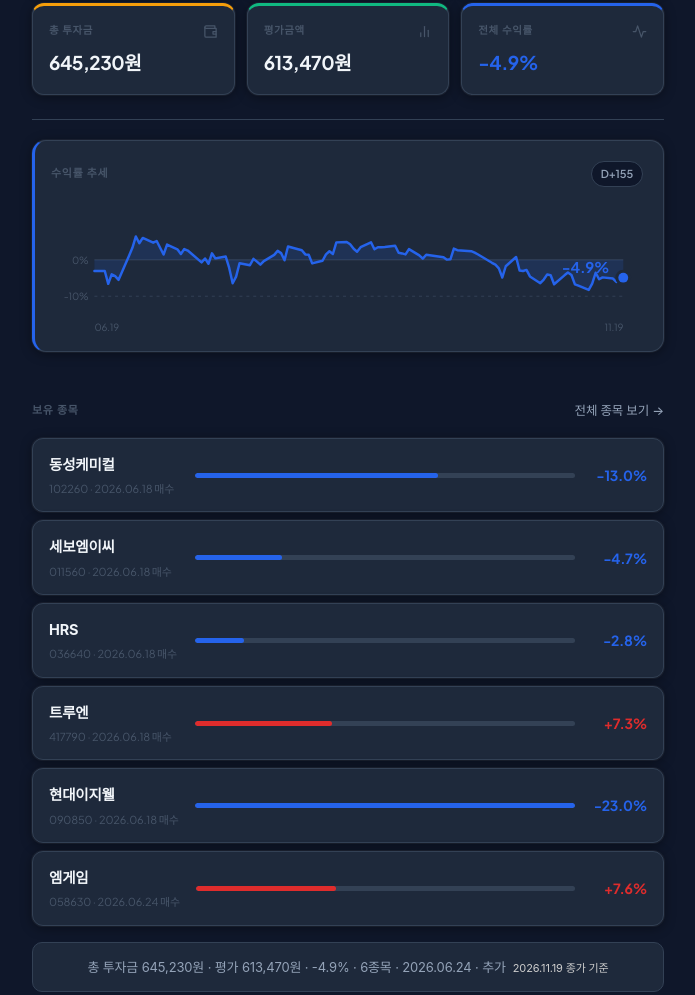
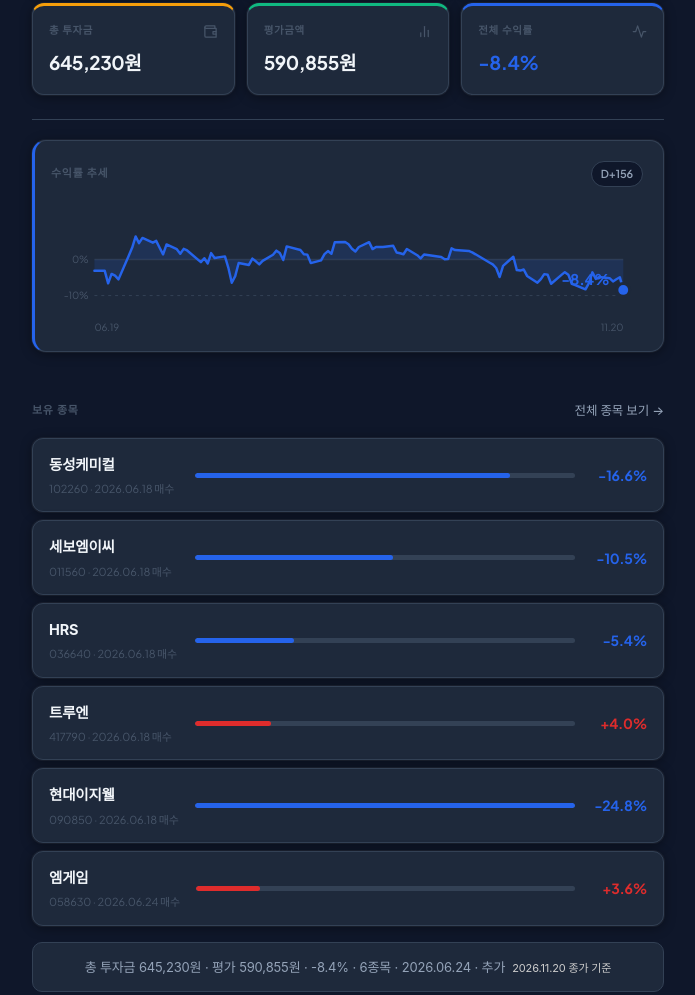
Before and after one commit to jkgoods/value-diary, a plain HTML site: page index.html in a window 1280 px wide. Shown: the part 555-1550 px from the top of the page, without its empty margins (292-987 px from the left). Drawn offline with Linux system fonts and the light colour scheme; a web font is replaced by a local one.

Commit message:
Auto: 현재가 갱신 2026.11.20

```diff
--- a/data/history.json
+++ b/data/history.json
@@ -524,6 +524,11 @@
       "date": "2026.11.19",
       "day": 155,
       "return_pct": -4.92
+    },
+    {
+      "date": "2026.11.20",
+      "day": 156,
+      "return_pct": -8.43
     }
   ]
 }
--- a/index.html
+++ b/index.html
@@ -57,12 +57,12 @@
   </div>
   <div class="stat-card" style="--accent:#10b981">
     <div class="stat-card-header"><span class="stat-label">평가금액</span><svg class="stat-icon" xmlns="http://www.w3.org/2000/svg" viewBox="0 0 24 24" fill="none" stroke="currentColor" stroke-width="2" stroke-linecap="round" stroke-linejoin="round"><line x1="18" x2="18" y1="20" y2="10"/><line x1="12" x2="12" y1="20" y2="4"/><line x1="6" x2="6" y1="20" y2="14"/></svg></div>
-    <div class="stat-value">613,470원</div>
+    <div class="stat-value">590,855원</div>
     <div class="stat-sub"></div>
   </div>
   <div class="stat-card" style="--accent:#2563eb">
     <div class="stat-card-header"><span class="stat-label">전체 수익률</span><svg class="stat-icon" xmlns="http://www.w3.org/2000/svg" viewBox="0 0 24 24" fill="none" stroke="currentColor" stroke-width="2" stroke-linecap="round" stroke-linejoin="round"><path d="M22 12h-4l-3 9L9 3l-3 9H2"/></svg></div>
-    <div class="stat-value" style="color:#2563eb">-4.9%</div>
+    <div class="stat-value" style="color:#2563eb">-8.4%</div>
     <div class="stat-sub"></div>
   </div>
   <!-- STATS_CARD_END -->
@@ -71,20 +71,20 @@
   <div class="trend-chart-section" style="border-left:3px solid #2563eb;padding-left:16px">
     <div class="trend-chart-header">
       <span class="trend-chart-label">수익률 추세</span>
-      <span class="trend-chart-badge">D+155</span>
+      <span class="trend-chart-badge">D+156</span>
     </div>
     <svg width="100%" viewBox="0 0 600 130" xmlns="http://www.w3.org/2000/svg" style="overflow:visible;display:block">
-  <line x1="44" y1="94.5" x2="580" y2="94.5" stroke="#ececec" stroke-width="1" stroke-dasharray="3,4"/>
-  <text x="38" y="98.5" text-anchor="end" font-size="10" fill="#ddd">-10%</text>
-  <line x1="44" y1="57.5" x2="580" y2="57.5" stroke="#c8c8c8" stroke-width="1.5"/>
-  <text x="38" y="61.5" text-anchor="end" font-size="10" fill="#bbb">0%</text>
-  <polygon points="44.0,57.5 44.0,68.9 54.5,68.9 58.0,81.9 61.5,72.3 65.0,74.1 68.5,77.9 79.0,53.7 82.5,45.4 86.0,33.9 89.5,40.8 93.0,35.4 103.6,40.2 107.1,38.5 110.6,45.4 114.1,52.2 117.6,42.1 128.1,46.9 131.6,51.7 135.1,46.7 138.6,48.2 152.6,60.2 156.1,56.2 159.6,61.6 163.1,51.0 166.6,56.1 177.1,54.3 180.6,65.8 184.1,81.3 187.6,74.6 191.1,61.1 201.6,63.1 205.2,56.6 208.7,59.4 212.2,62.5 215.7,58.9 226.2,52.6 229.7,48.5 233.2,50.8 236.7,58.1 240.2,44.1 254.2,47.9 257.7,52.1 261.2,52.5 264.7,61.2 275.2,58.5 278.7,52.0 282.2,48.9 285.7,51.7 289.2,39.9 299.7,39.6 303.2,41.9 306.7,46.4 310.2,49.4 313.8,44.8 324.3,39.8 327.8,46.9 331.3,44.8 334.8,44.8 338.3,44.6 348.8,43.4 352.3,50.4 355.8,51.1 359.3,52.1 362.8,46.7 373.3,53.1 376.8,56.4 380.3,52.4 397.8,54.9 401.3,57.4 404.8,57.1 408.3,46.2 411.8,47.8 425.9,48.8 429.4,50.3 432.9,52.2 446.9,60.6 450.4,62.5 453.9,66.3 457.4,75.5 460.9,64.1 471.4,54.7 474.9,68.4 478.4,68.9 481.9,67.8 485.4,74.4 495.9,81.3 499.4,77.6 502.9,72.5 506.4,73.2 509.9,82.4 520.4,73.3 523.9,70.5 527.5,73.0 531.0,82.5 534.5,83.8 545.0,88.1 548.5,81.8 552.0,70.7 555.5,77.3 559.0,75.4 569.5,76.6 573.0,80.0 576.5,77.8 580.0,75.7 580.0,57.5" fill="#2563eb" fill-opacity="0.15"/>
-  <path d="M 44.0,68.9 L 54.5,68.9 L 58.0,81.9 L 61.5,72.3 L 65.0,74.1 L 68.5,77.9 L 79.0,53.7 L 82.5,45.4 L 86.0,33.9 L 89.5,40.8 L 93.0,35.4 L 103.6,40.2 L 107.1,38.5 L 110.6,45.4 L 114.1,52.2 L 117.6,42.1 L 128.1,46.9 L 131.6,51.7 L 135.1,46.7 L 138.6,48.2 L 152.6,60.2 L 156.1,56.2 L 159.6,61.6 L 163.1,51.0 L 166.6,56.1 L 177.1,54.3 L 180.6,65.8 L 184.1,81.3 L 187.6,74.6 L 191.1,61.1 L 201.6,63.1 L 205.2,56.6 L 208.7,59.4 L 212.2,62.5 L 215.7,58.9 L 226.2,52.6 L 229.7,48.5 L 233.2,50.8 L 236.7,58.1 L 240.2,44.1 L 254.2,47.9 L 257.7,52.1 L 261.2,52.5 L 264.7,61.2 L 275.2,58.5 L 278.7,52.0 L 282.2,48.9 L 285.7,51.7 L 289.2,39.9 L 299.7,39.6 L 303.2,41.9 L 306.7,46.4 L 310.2,49.4 L 313.8,44.8 L 324.3,39.8 L 327.8,46.9 L 331.3,44.8 L 334.8,44.8 L 338.3,44.6 L 348.8,43.4 L 352.3,50.4 L 355.8,51.1 L 359.3,52.1 L 362.8,46.7 L 373.3,53.1 L 376.8,56.4 L 380.3,52.4 L 397.8,54.9 L 401.3,57.4 L 404.8,57.1 L 408.3,46.2 L 411.8,47.8 L 425.9,48.8 L 429.4,50.3 L 432.9,52.2 L 446.9,60.6 L 450.4,62.5 L 453.9,66.3 L 457.4,75.5 L 460.9,64.1 L 471.4,54.7 L 474.9,68.4 L 478.4,68.9 L 481.9,67.8 L 485.4,74.4 L 495.9,81.3 L 499.4,77.6 L 502.9,72.5 L 506.4,73.2 L 509.9,82.4 L 520.4,73.3 L 523.9,70.5 L 527.5,73.0 L 531.0,82.5 L 534.5,83.8 L 545.0,88.1 L 548.5,81.8 L 552.0,70.7 L 555.5,77.3 L 559.0,75.4 L 569.5,76.6 L 573.0,80.0 L 576.5,77.8 L 580.0,75.7" fill="none" stroke="#2563eb" stroke-width="2.5" stroke-linejoin="round" stroke-linecap="round"/>
-  <circle cx="580.0" cy="75.7" r="8" fill="white"/>
-  <circle cx="580.0" cy="75.7" r="5" fill="#2563eb"/>
-  <text x="566.0" y="70.7" text-anchor="end" font-size="15" fill="#2563eb" font-weight="700">-4.9%</text>
+  <line x1="44" y1="93.8" x2="580" y2="93.8" stroke="#ececec" stroke-width="1" stroke-dasharray="3,4"/>
+  <text x="38" y="97.8" text-anchor="end" font-size="10" fill="#ddd">-10%</text>
+  <line x1="44" y1="57.2" x2="580" y2="57.2" stroke="#c8c8c8" stroke-width="1.5"/>
+  <text x="38" y="61.2" text-anchor="end" font-size="10" fill="#bbb">0%</text>
+  <polygon points="44.0,57.2 44.0,68.6 54.4,68.6 57.9,81.4 61.4,71.9 64.9,73.7 68.4,77.4 78.8,53.5 82.3,45.2 85.8,33.9 89.2,40.7 92.7,35.4 103.2,40.2 106.6,38.4 110.1,45.3 113.6,52.0 117.1,42.0 127.5,46.8 131.0,51.5 134.5,46.5 138.0,48.1 151.9,59.9 155.4,56.0 158.9,61.3 162.3,50.8 165.8,55.8 176.3,54.1 179.7,65.4 183.2,80.8 186.7,74.1 190.2,60.8 200.6,62.8 204.1,56.4 207.6,59.1 211.1,62.2 214.5,58.7 225.0,52.4 228.5,48.3 231.9,50.7 235.4,57.8 238.9,44.0 252.8,47.7 256.3,51.9 259.8,52.3 263.3,60.9 273.7,58.2 277.2,51.8 280.7,48.7 284.2,51.5 287.6,39.8 298.1,39.6 301.6,41.8 305.0,46.3 308.5,49.2 312.0,44.6 322.4,39.7 325.9,46.7 329.4,44.6 332.9,44.7 336.4,44.5 346.8,43.3 350.3,50.2 353.8,50.9 357.2,51.9 360.7,46.6 371.2,52.9 374.6,56.1 378.1,52.2 395.5,54.7 399.0,57.1 402.5,56.9 406.0,46.0 409.5,47.7 423.4,48.6 426.9,50.1 430.3,52.0 444.3,60.3 447.7,62.2 451.2,65.9 454.7,75.0 458.2,63.8 468.6,54.5 472.1,68.0 475.6,68.5 479.1,67.4 482.5,73.9 493.0,80.8 496.5,77.2 499.9,72.1 503.4,72.8 506.9,81.9 517.4,72.9 520.8,70.1 524.3,72.6 527.8,81.9 531.3,83.2 541.7,87.5 545.2,81.3 548.7,70.3 552.2,76.9 555.6,75.0 566.1,76.2 569.6,79.5 573.0,77.3 576.5,75.2 580.0,88.1 580.0,57.2" fill="#2563eb" fill-opacity="0.15"/>
+  <path d="M 44.0,68.6 L 54.4,68.6 L 57.9,81.4 L 61.4,71.9 L 64.9,73.7 L 68.4,77.4 L 78.8,53.5 L 82.3,45.2 L 85.8,33.9 L 89.2,40.7 L 92.7,35.4 L 103.2,40.2 L 106.6,38.4 L 110.1,45.3 L 113.6,52.0 L 117.1,42.0 L 127.5,46.8 L 131.0,51.5 L 134.5,46.5 L 138.0,48.1 L 151.9,59.9 L 155.4,56.0 L 158.9,61.3 L 162.3,50.8 L 165.8,55.8 L 176.3,54.1 L 179.7,65.4 L 183.2,80.8 L 186.7,74.1 L 190.2,60.8 L 200.6,62.8 L 204.1,56.4 L 207.6,59.1 L 211.1,62.2 L 214.5,58.7 L 225.0,52.4 L 228.5,48.3 L 231.9,50.7 L 235.4,57.8 L 238.9,44.0 L 252.8,47.7 L 256.3,51.9 L 259.8,52.3 L 263.3,60.9 L 273.7,58.2 L 277.2,51.8 L 280.7,48.7 L 284.2,51.5 L 287.6,39.8 L 298.1,39.6 L 301.6,41.8 L 305.0,46.3 L 308.5,49.2 L 312.0,44.6 L 322.4,39.7 L 325.9,46.7 L 329.4,44.6 L 332.9,44.7 L 336.4,44.5 L 346.8,43.3 L 350.3,50.2 L 353.8,50.9 L 357.2,51.9 L 360.7,46.6 L 371.2,52.9 L 374.6,56.1 L 378.1,52.2 L 395.5,54.7 L 399.0,57.1 L 402.5,56.9 L 406.0,46.0 L 409.5,47.7 L 423.4,48.6 L 426.9,50.1 L 430.3,52.0 L 444.3,60.3 L 447.7,62.2 L 451.2,65.9 L 454.7,75.0 L 458.2,63.8 L 468.6,54.5 L 472.1,68.0 L 475.6,68.5 L 479.1,67.4 L 482.5,73.9 L 493.0,80.8 L 496.5,77.2 L 499.9,72.1 L 503.4,72.8 L 506.9,81.9 L 517.4,72.9 L 520.8,70.1 L 524.3,72.6 L 527.8,81.9 L 531.3,83.2 L 541.7,87.5 L 545.2,81.3 L 548.7,70.3 L 552.2,76.9 L 555.6,75.0 L 566.1,76.2 L 569.6,79.5 L 573.0,77.3 L 576.5,75.2 L 580.0,88.1" fill="none" stroke="#2563eb" stroke-width="2.5" stroke-linejoin="round" stroke-linecap="round"/>
+  <circle cx="580.0" cy="88.1" r="8" fill="white"/>
+  <circle cx="580.0" cy="88.1" r="5" fill="#2563eb"/>
+  <text x="566.0" y="83.1" text-anchor="end" font-size="15" fill="#2563eb" font-weight="700">-8.4%</text>
   <text x="44" y="130" text-anchor="start" font-size="10" fill="#ccc">06.19</text>
-  <text x="580" y="130" text-anchor="end" font-size="10" fill="#ccc">11.19</text>
+  <text x="580" y="130" text-anchor="end" font-size="10" fill="#ccc">11.20</text>
 </svg>
   </div>
   <!-- TREND_CHART_END -->
@@ -97,36 +97,36 @@
     <div class="stock-list">
       <div class="stock-item">
         <div class="stock-name-wrap"><div class="sname">동성케미컬</div><div class="scode">102260 · 2026.06.18 매수</div></div>
-        <div class="stock-bar-wrap"><div class="stock-bar" style="width:64%;background:#2563eb"></div></div>
-        <div class="stock-right" style="color:#2563eb">-13.0%</div>
+        <div class="stock-bar-wrap"><div class="stock-bar" style="width:83%;background:#2563eb"></div></div>
+        <div class="stock-right" style="color:#2563eb">-16.6%</div>
       </div>
       <div class="stock-item">
         <div class="stock-name-wrap"><div class="sname">세보엠이씨</div><div class="scode">011560 · 2026.06.18 매수</div></div>
-        <div class="stock-bar-wrap"><div class="stock-bar" style="width:23%;background:#2563eb"></div></div>
-        <div class="stock-right" style="color:#2563eb">-4.7%</div>
+        <div class="stock-bar-wrap"><div class="stock-bar" style="width:52%;background:#2563eb"></div></div>
+        <div class="stock-right" style="color:#2563eb">-10.5%</div>
       </div>
       <div class="stock-item">
         <div class="stock-name-wrap"><div class="sname">HRS</div><div class="scode">036640 · 2026.06.18 매수</div></div>
-        <div class="stock-bar-wrap"><div class="stock-bar" style="width:13%;background:#2563eb"></div></div>
-        <div class="stock-right" style="color:#2563eb">-2.8%</div>
+        <div class="stock-bar-wrap"><div class="stock-bar" style="width:26%;background:#2563eb"></div></div>
+        <div class="stock-right" style="color:#2563eb">-5.4%</div>
       </div>
       <div class="stock-item">
         <div class="stock-name-wrap"><div class="sname">트루엔</div><div class="scode">417790 · 2026.06.18 매수</div></div>
-        <div class="stock-bar-wrap"><div class="stock-bar" style="width:36%;background:#df2c2c"></div></div>
-        <div class="stock-right" style="color:#df2c2c">+7.3%</div>
+        <div class="stock-bar-wrap"><div class="stock-bar" style="width:20%;background:#df2c2c"></div></div>
+        <div class="stock-right" style="color:#df2c2c">+4.0%</div>
       </div>
       <div class="stock-item">
         <div class="stock-name-wrap"><div class="sname">현대이지웰</div><div class="scode">090850 · 2026.06.18 매수</div></div>
         <div class="stock-bar-wrap"><div class="stock-bar" style="width:100%;background:#2563eb"></div></div>
-        <div class="stock-right" style="color:#2563eb">-23.0%</div>
+        <div class="stock-right" style="color:#2563eb">-24.8%</div>
       </div>
       <div class="stock-item">
         <div class="stock-name-wrap"><div class="sname">엠게임</div><div class="scode">058630 · 2026.06.24 매수</div></div>
-        <div class="stock-bar-wrap"><div class="stock-bar" style="width:37%;background:#df2c2c"></div></div>
-        <div class="stock-right" style="color:#df2c2c">+7.6%</div>
+        <div class="stock-bar-wrap"><div class="stock-bar" style="width:17%;background:#df2c2c"></div></div>
+        <div class="stock-right" style="color:#df2c2c">+3.6%</div>
       </div>
     </div>
-    <div class="portfolio-summary">총 투자금 645,230원 · 평가 613,470원 · -4.9% · 6종목 · 2026.06.24 · 추가 &nbsp;<span style="font-size:11px;color:#ccc">2026.11.19 종가 기준</span></div>
+    <div class="portfolio-summary">총 투자금 645,230원 · 평가 590,855원 · -8.4% · 6종목 · 2026.06.24 · 추가 &nbsp;<span style="font-size:11px;color:#ccc">2026.11.20 종가 기준</span></div>
     <!-- PORTFOLIO_STRIP_END -->
     </div>
     <div class="diary-section">
```
Also changed, not shown: portfolio.html (+7 -7 lines).
